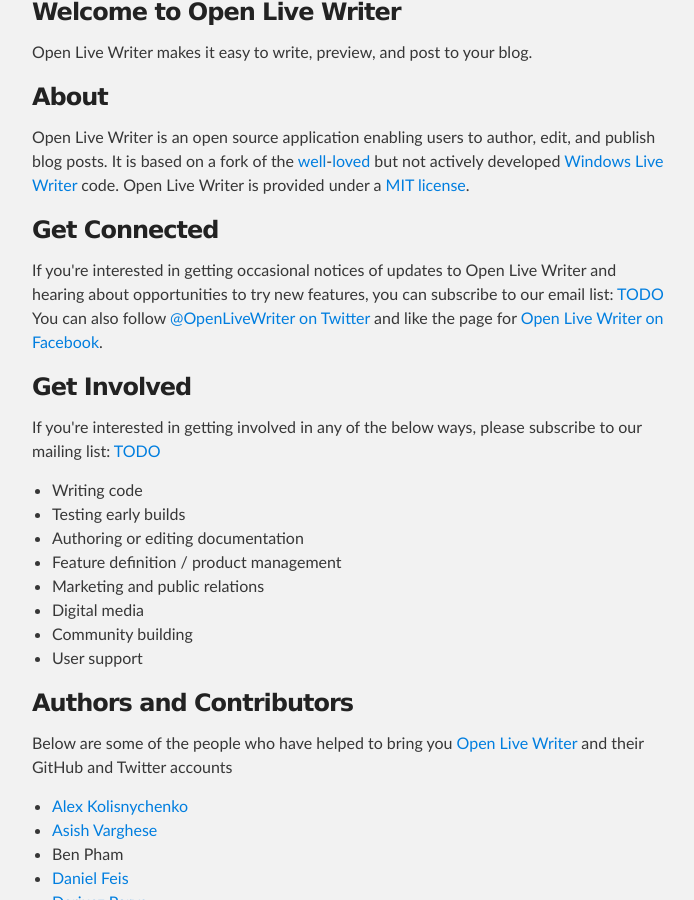
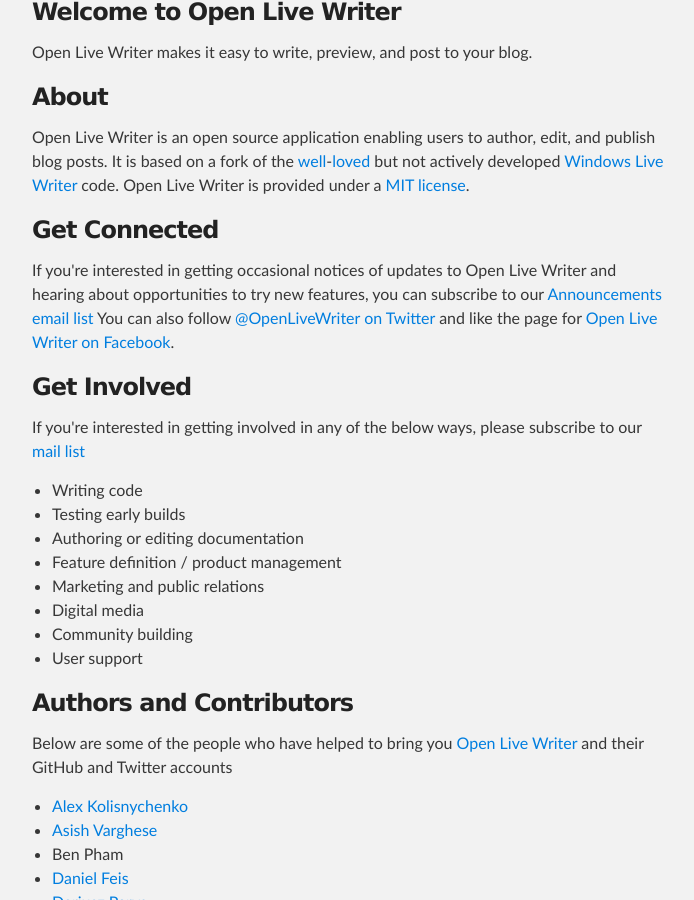
Before and after one commit to OpenLiveWriter/OpenLiveWriter.Github.io, a Jekyll site: the page TestPage2.html, which Jekyll copies as it is, in a window 1280 px wide and 900 px high, scrolled down 451 px. Shown: the whole window, without its empty margins (288-982 px from the left). Built offline with Jekyll 4.4.1, drawn with Linux system fonts in a browser that asks for light colours.

Commit message:
Add mailing list link

```diff
--- a/TestPage2.html
+++ b/TestPage2.html
@@ -4,8 +4,6 @@
   <head>
     <meta charset='utf-8'>
     <meta http-equiv="X-UA-Compatible" content="chrome=1">
-    <meta name="description" content="Openlivewriter.github.io : A website for Open Live Writer">
-
     <link rel="stylesheet" type="text/css" media="screen" href="/stylesheets/stylesheet.css">
     <link rel="stylesheet" type="text/css" media="screen" href="/stylesheets/downloadbutton.css">
 
@@ -57,7 +55,7 @@
 <a id="get-connected" class="anchor" href="#get-connected" aria-hidden="true"><span class="octicon octicon-link"></span></a>Get Connected</h3>
 
 <p>If you're interested in getting occasional notices of updates to Open Live Writer and hearing about opportunities to try new features,
-you can subscribe to our email list: <a href="">TODO</a>
+you can subscribe to our <a href="http://eepurl.com/bI77cP">Announcements email list</a>
 You can also follow <a href="https://twitter.com/openlivewriter">@OpenLiveWriter on Twitter</a>
 and like the page for <a href="https://www.facebook.com/OpenLiveWriter">Open Live Writer on Facebook</a>.</p>
 
@@ -65,7 +63,7 @@
 <h3>
 <a id="get-involved" class="anchor" href="#get-involved" aria-hidden="true"><span class="octicon octicon-link"></span></a>Get Involved</h3>
 
-<p>If you're interested in getting involved in any of the below ways, please subscribe to our mailing list: <a href="">TODO</a>
+<p>If you're interested in getting involved in any of the below ways, please subscribe to our <a href="http://eepurl.com/bI77cP">mail list</a>
 <ul>
   <li>Writing code</li>
   <li>Testing early builds</li>
```
